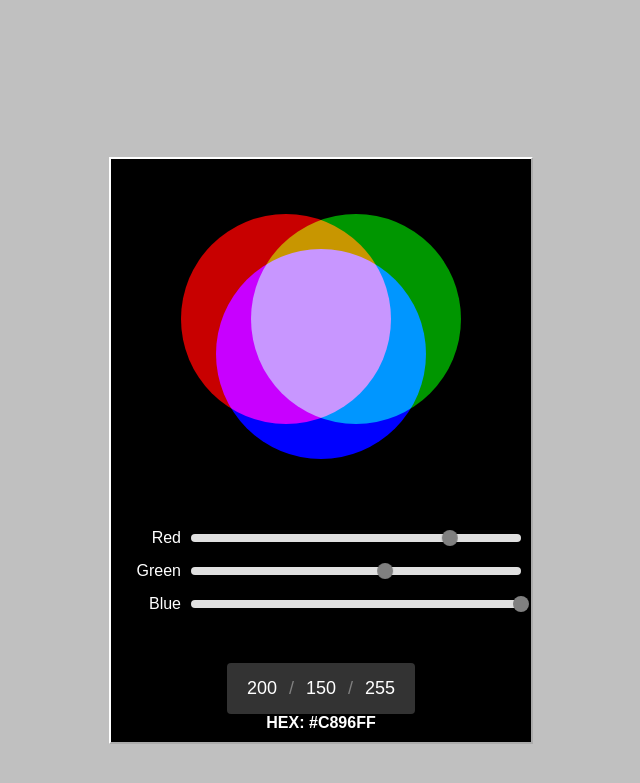
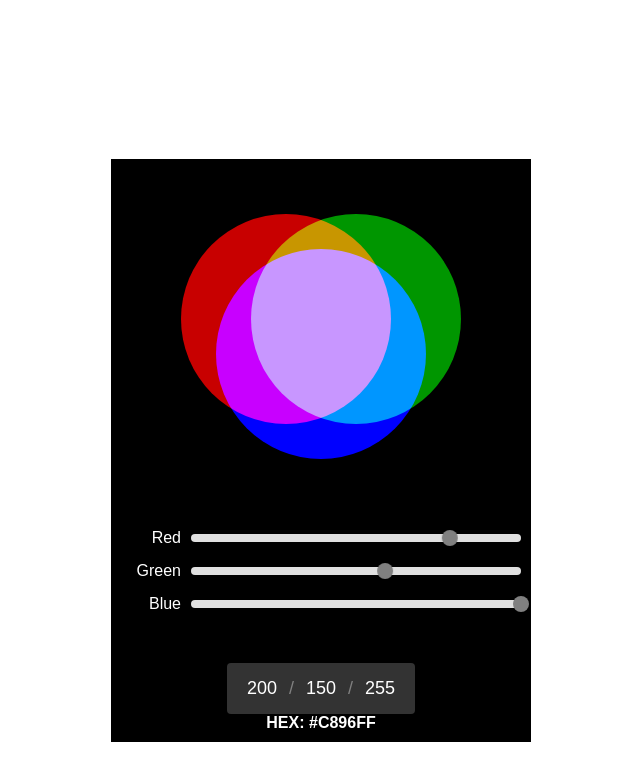
Before and after one commit to Leigh-code/Canvas, a Jekyll site: the page docs/rgb-color-model.html, which Jekyll copies as it is, in a window 1280 px wide. Shown: the top 783 px of the page, without its empty margins (319-959 px from the left). Built offline with Jekyll 4.4.1, drawn with Linux system fonts in a browser that asks for light colours; nearby versions of some CDN libraries; some web fonts are replaced.

Commit message:
Update rgb-color-model.html

```diff
--- a/docs/rgb-color-model.html
+++ b/docs/rgb-color-model.html
@@ -17,12 +17,12 @@
       align-items: center;
       height: 100vh;
       margin: 0;
-      background-color: #c0c0c0;
+      background-color: #ffffff;
     }
     .window {
       width: 400px;
       background-color: #000;
-      border: 2px outset #fff;
+      border: 0px outset #fff;
       border-radius: 0;
       padding: 10px;
       display: flex;
```
